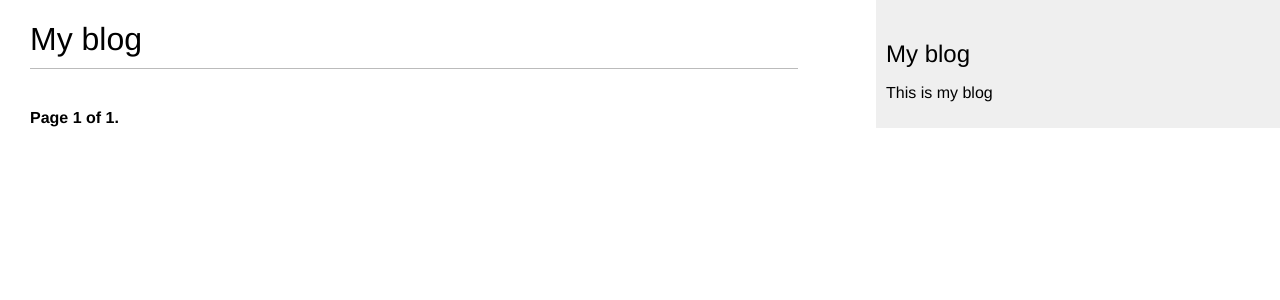
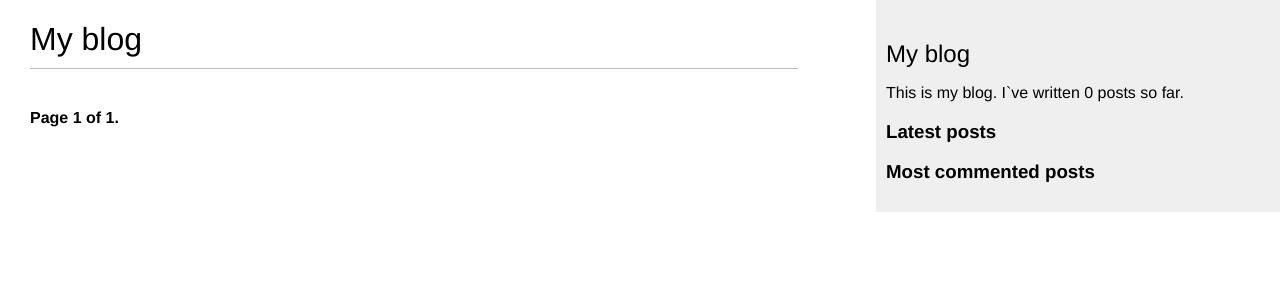
Before and after one commit to ramzandashkar/my_blog, a Django app: page /blog/ in a window 1280 px wide. Shown: the top 300 px of the page. Run offline with Django 4.2, Linux system fonts and the light colour scheme; data that the repository does not hold is empty.

Commit message:
Создание шаблонных тегов

```diff
--- a/my_blog/blog/templates/blog/base.html
+++ b/my_blog/blog/templates/blog/base.html
@@ -1,3 +1,4 @@
+{% load blog_tags %}
 {% load static %}
 <!DOCTYPE html>
 <html>
@@ -12,7 +13,21 @@
 </div>
 <div id="sidebar">
   <h2>My blog</h2>
-  <p>This is my blog</p>
+  <p>
+    This is my blog.
+    I`ve written {% total_posts %} posts so far.
+  </p>
+  <h3>Latest posts</h3>
+  {% show_latest_posts 3 %}
+  <h3>Most commented posts</h3>
+  {% get_most_commented_posts as most_commented_posts %}
+  <ul>
+    {% for post in most_commented_posts %}
+      <li>
+        <a href="{{ post.get_absolute_url }}">{{ post.title }}</a>
+      </li>
+    {% endfor %}
+  </ul>
 </div>
 </body>
 </html>
--- /dev/null
+++ b/my_blog/blog/templates/blog/post/latest_post.html
@@ -0,0 +1,7 @@
+<ul>
+  {% for post in latest_posts %}
+    <li>
+      <a href="{{ post.get_absolute_url }}">{{ post.title }}</a>
+    </li>
+  {% endfor %}
+</ul>
--- /dev/null
+++ b/my_blog/blog/templatetags/blog_tags.py
@@ -0,0 +1,22 @@
+from django import template
+from django.db.models import Count
+
+from ..models import Post
+
+register = template.Library()
+
+
+@register.simple_tag
+def total_posts():
+    return Post.published.count()
+
+
+@register.inclusion_tag('blog/post/latest_post.html')
+def show_latest_posts(count=6):
+    latest_posts = Post.published.order_by('-publish')[:count]
+    return {'latest_posts': latest_posts}
+
+
+@register.simple_tag
+def get_most_commented_posts(count=4):
+    return Post.published.annotate(total_comments=Count('comments')).order_by('-total_comments')[:count]
```
Also changed, not shown: my_blog/blog/templatetags/__init__.py (added).
